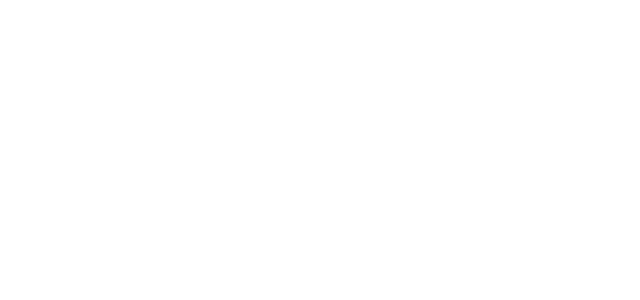
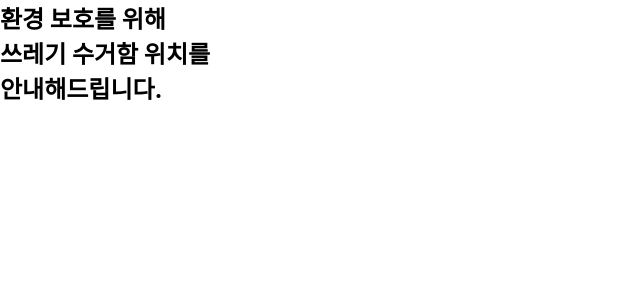
Before and after one commit to hanna0115/gwanakgu-chorogi, a React (Create React App) app in the folder chorogi/: page / in a window 1280 px wide. Shown: the top 300 px of the page, without its empty margins (0-640 px from the left). Built offline with nearby package versions, Linux system fonts and the light colour scheme.

Commit message:
✨ HomePage 필요한 컴포넌트 추가

```diff
--- a/chorogi/src/device/MobileVer/page/HomePage.jsx
+++ b/chorogi/src/device/MobileVer/page/HomePage.jsx
@@ -1,10 +1,13 @@
 import React from 'react';
 import './HomePage.css';
+import Icons from '../component/Icons';
+import Slide from '../component/Slide';
 
 const HomePage = () => {
   return (
     <div>
-
+      <Icons/>
+      <Slide/>
     </div>
   );
 };
```
